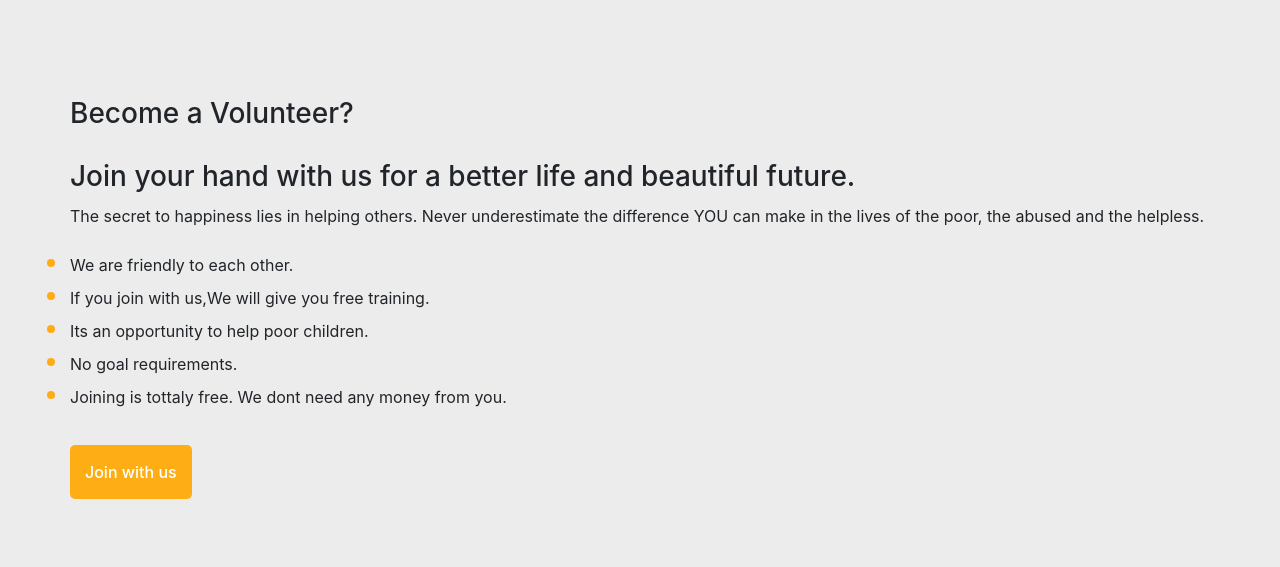
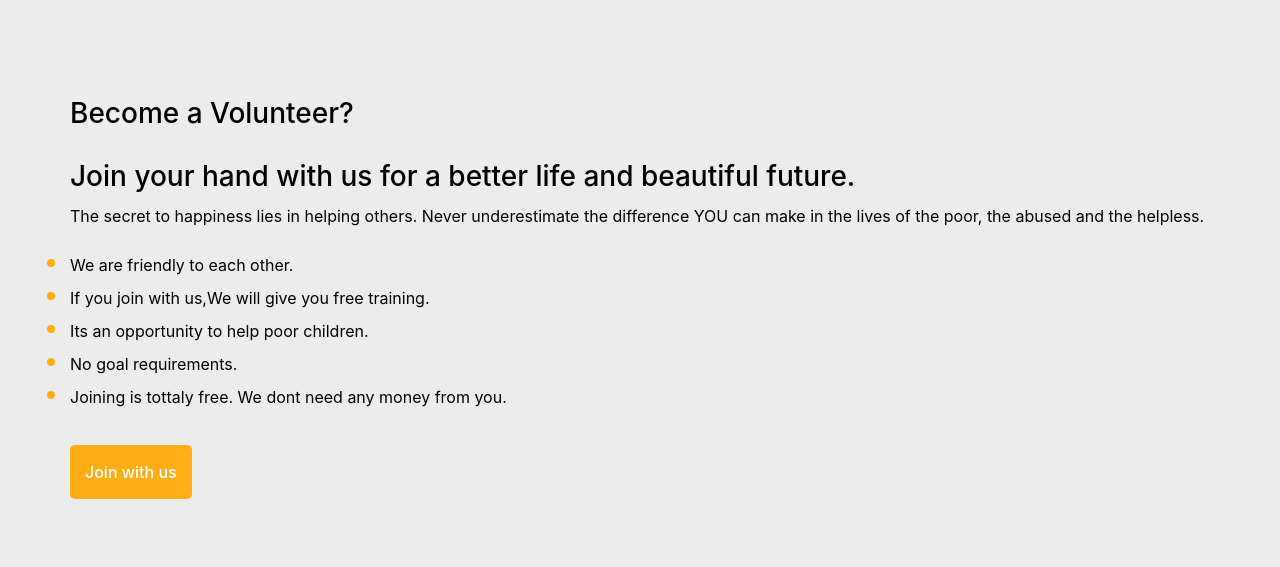
Before and after one commit to iqbalneha-code/Css-assignment-7, a plain HTML site: page index.html in a window 1280 px wide. Shown: the part 5280-5847 px from the top of the page. Drawn offline with nearby package versions, Linux system fonts and the light colour scheme.

Commit message:
update style.css

```diff
--- a/style.css
+++ b/style.css
@@ -446,6 +446,7 @@ button {
 
 .lists {
   padding: 70px;
+  color: var(--black-color);
 }
 
 .images {
```
